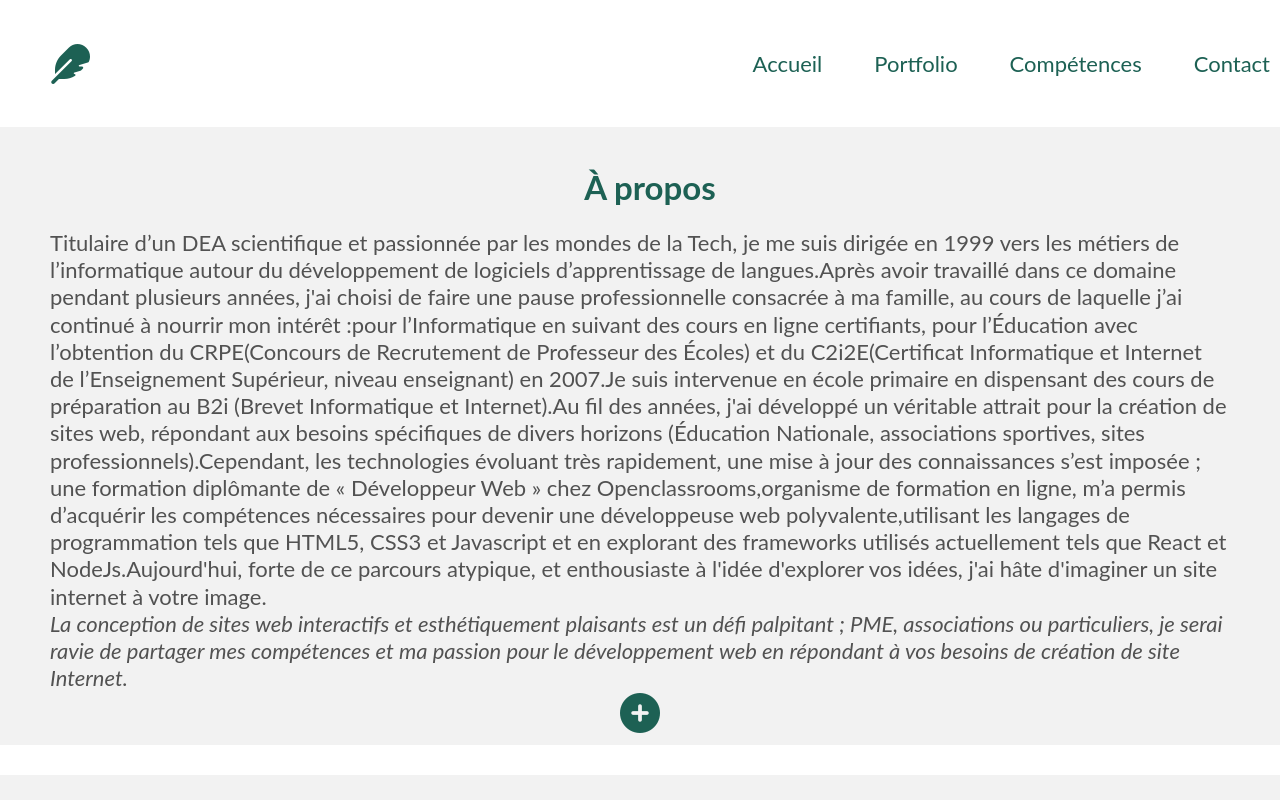
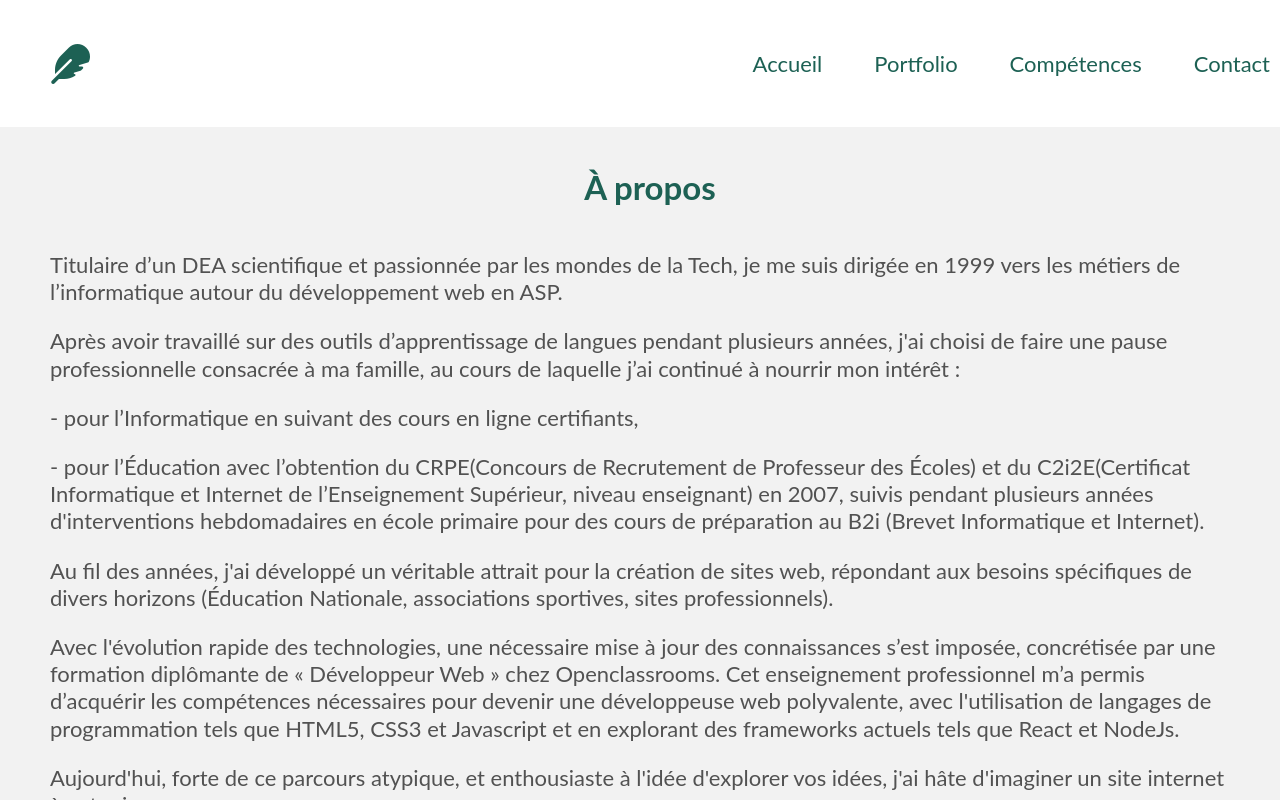
Before and after one commit to p2r3d/newportfolio, a React (Create React App) app: page / in a window 1280 px wide. Both pictures are taken after a click on the button 640 px from the left and 334 px from the top of the page. Shown: the top 800 px of the page. Built offline with nearby package versions, Linux system fonts and the light colour scheme.

Commit message:
fix: texte aboutme + pb formulaire de contact

```diff
--- a/src/components/AboutMe/aboutMe.scss
+++ b/src/components/AboutMe/aboutMe.scss
@@ -26,7 +26,7 @@
     font-size: 1rem;
     background-color: transparent;
     border:0;
-    margin-bottom: 7px;
+    margin-bottom: 10px;
     cursor: pointer;
     .fa-solid{
       color: $font-color;
--- a/src/components/AboutMe/index.jsx
+++ b/src/components/AboutMe/index.jsx
@@ -15,11 +15,13 @@ function AboutMe() {
       <div className='textDiv'>
         {showAdditionalText &&
         <div className='textDiv'>
-          <p className="visible">
+          <div className="visible">
             {aboutMeData.aboutMe[0].desc.map((description, index) => (
-                <span key={index}>{description}</span>
+                <p key={index}>
+                {description.split("")}
+                </p>
               ))}
-          </p>
+          </div>
         </div>}
         <p className="visible"><em>{aboutMeData.aboutMe[0].accr}</em></p>
       </div>
--- a/src/components/Collapse/collapse.scss
+++ b/src/components/Collapse/collapse.scss
@@ -34,6 +34,7 @@
       .contentDesc {
         font-size:$font-size;
         margin:0;
+        text-align: center ;
       }
     }
   }
@@ -41,6 +42,9 @@
     background-color:$portfolio-background-color;
     color:$font-color;
     height:100%;
+    .detailsContainer {
+      filter : grayscale(100%);
+    }
   }
 }
 
--- a/src/components/Contact/contact.scss
+++ b/src/components/Contact/contact.scss
@@ -2,7 +2,6 @@
 @import '../../style/mixins';
 
 .contactSection {
-  background-color: $portfolio-background-color;
   .contactMe {
     @include flex-col-center;
     justify-content: center;
@@ -53,5 +52,4 @@
       cursor: pointer;
     }
   }
-
 }
--- a/src/components/Contact/index.js
+++ b/src/components/Contact/index.js
@@ -2,6 +2,12 @@ import React from 'react';
 import './contact.scss'
 
 function Contact() {
+
+  function handleFormSubmit(event) {
+    event.preventDefault();
+    console.log('Le formulaire a été soumis !');
+    // Autres actions que vous souhaitez effectuer lors de la soumission du formulaire
+  }
   return (
     <section id="contact" className='contactSection'>
       <h2>Contact</h2>
@@ -16,45 +22,18 @@ function Contact() {
         method="post"
         className="form"
         data-netlify="true"
-        onSubmit="submit"
-        netlify>
+        onSubmit={handleFormSubmit}
+         >
           <input type="hidden" name="form-name" value="contact" />
-          <label for="name" className='formLabel'>Nom </label>
+          <label htmlFor="name" className='formLabel'>Nom </label>
           <input type="text" className='formInput' name="name"/>
-          <label for="email" className='formLabel'>email</label>
+          <label htmlFor="email" className='formLabel'>email</label>
           <input type="email" className='formInput' name="email"/>
-          <label for="message" className='formLabel'>Message </label>
+          <label htmlFor="message" className='formLabel'>Message </label>
           <textarea name="message" className='formTextarea'></textarea>
           <button type="submit" className='formBtn'>Envoyer</button>
         </form>
       </div>
-      {/*<form onSubmit={handleSubmit} className='form' action='mailto:p2r3d@laposte.net' method="POST" encType="text/plain">
-        <label className='formLabel'>Nom</label>
-        <input
-          className='formInput'
-          type="text"
-          id="name"
-          value={name}
-          onChange={(e) => setName(e.target.value)}
-          required/>
-        <label className='formLabel'>Email</label>
-        <input
-          type="email"
-          className='formInput'
-          id="email"
-          value={email}
-          onChange={(e) => setEmail(e.target.value)}
-          required/>
-        <label className='formLabel' >Message</label>
-        <textarea
-          id="message"
-          className='formTextarea'
-          value={message}
-          onChange={(e) => setMessage(e.target.value)}
-          required>
-        </textarea>
-        <button type="submit" className='formBtn'>Envoyer</button>
-      </form>*/}
     </section>
   )
 }
--- a/src/datas/skills.json
+++ b/src/datas/skills.json
@@ -64,14 +64,12 @@
     "id": 1,
     "accr": "La conception de sites web interactifs et esthétiquement plaisants est un défi palpitant ; PME, associations ou particuliers, je serai ravie de partager mes compétences et ma passion pour le développement web en répondant à vos besoins de création de site Internet. ",
     "desc": [
-      "Titulaire d’un DEA scientifique et passionnée par les mondes de la Tech, je me suis dirigée en 1999 vers les métiers de l’informatique autour du développement de logiciels d’apprentissage de langues.",
-      "Après avoir travaillé dans ce domaine pendant plusieurs années, j'ai choisi de faire une pause professionnelle consacrée à ma famille, au cours de laquelle j’ai continué à nourrir mon intérêt :",
-      "pour l’Informatique en suivant des cours en ligne certifiants, ",
-      "pour l’Éducation avec l’obtention du CRPE(Concours de Recrutement de Professeur des Écoles) et du C2i2E(Certificat Informatique et Internet de l’Enseignement Supérieur, niveau enseignant) en 2007.",
-      "Je suis intervenue en école primaire en dispensant des cours de préparation au B2i (Brevet Informatique et Internet).Au fil des années, j'ai développé un véritable attrait pour la création de sites web, répondant aux besoins spécifiques de divers horizons (Éducation Nationale, associations sportives, sites professionnels).",
-      "Cependant, les technologies évoluant très rapidement, une mise à jour des connaissances s’est imposée ; une formation diplômante de « Développeur Web » chez Openclassrooms,",
-      "organisme de formation en ligne, m’a permis d’acquérir les compétences nécessaires pour devenir une développeuse web polyvalente,",
-      "utilisant les langages de programmation tels que HTML5, CSS3 et Javascript et en explorant des frameworks utilisés actuellement tels que React et NodeJs.Aujourd'hui, forte de ce parcours atypique, et enthousiaste à l'idée d'explorer vos idées, j'ai hâte d'imaginer un site internet à votre image."
+      "Titulaire d’un DEA scientifique et passionnée par les mondes de la Tech, je me suis dirigée en 1999 vers les métiers de l’informatique autour du développement web en ASP.",
+      "Après avoir travaillé sur des outils d’apprentissage de langues pendant plusieurs années, j'ai choisi de faire une pause professionnelle consacrée à ma famille, au cours de laquelle j’ai continué à nourrir mon intérêt :",
+      " - pour l’Informatique en suivant des cours en ligne certifiants,","  - pour l’Éducation avec l’obtention du CRPE(Concours de Recrutement de Professeur des Écoles) et du C2i2E(Certificat Informatique et Internet de l’Enseignement Supérieur, niveau enseignant) en 2007, suivis  pendant plusieurs années d'interventions hebdomadaires en école primaire pour des cours de préparation au B2i (Brevet Informatique et Internet).",
+      "Au fil des années, j'ai développé un véritable attrait pour la création de sites web, répondant aux besoins spécifiques de divers horizons (Éducation Nationale, associations sportives, sites professionnels).",
+      "Avec l'évolution rapide des technologies, une nécessaire mise à jour des connaissances s’est imposée, concrétisée par une formation diplômante de « Développeur Web » chez Openclassrooms. Cet enseignement professionnel m’a permis d’acquérir les compétences nécessaires pour devenir une développeuse web polyvalente, avec l'utilisation de langages de programmation tels que HTML5, CSS3 et Javascript et en explorant des frameworks actuels tels que React et NodeJs.",
+      "Aujourd'hui, forte de ce parcours atypique, et enthousiaste à l'idée d'explorer vos idées, j'ai hâte d'imaginer un site internet à votre image."
     ]
   }
 ]
```
